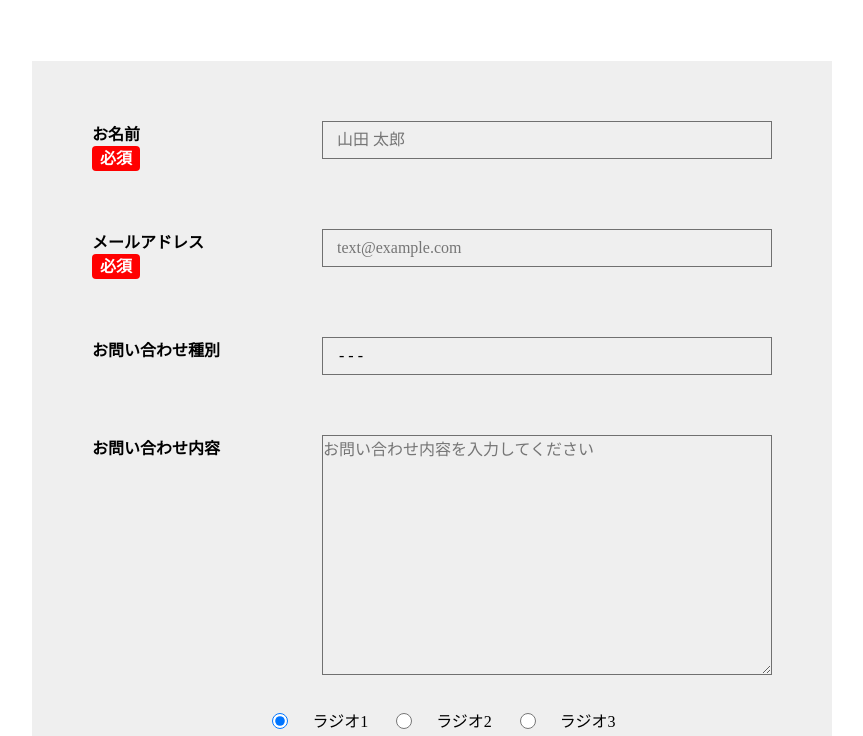
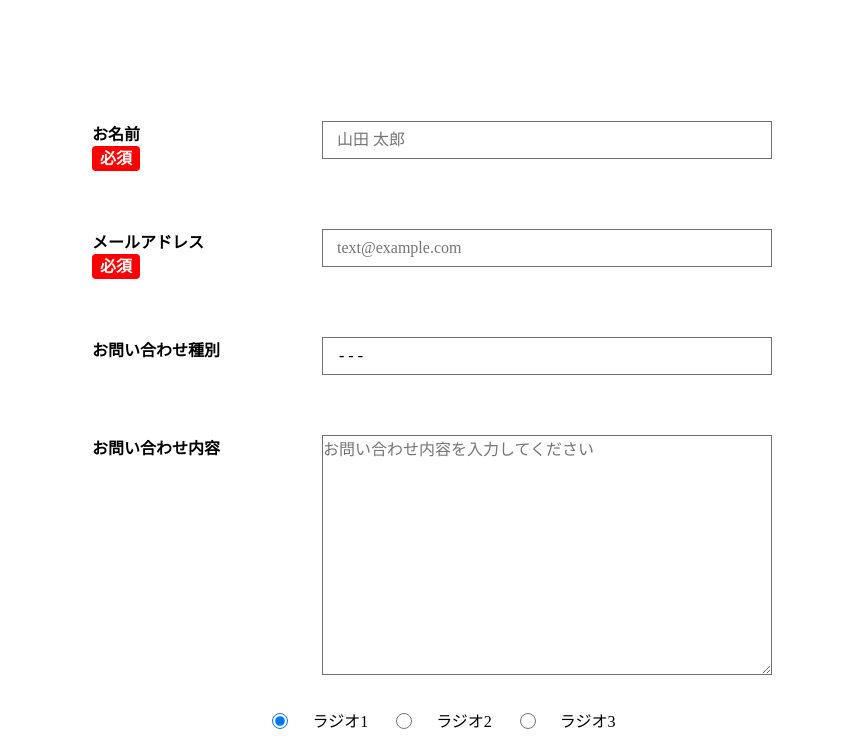
Before and after one commit to ohyama-webtest/deitora-second, a plain HTML site: page index.html in a window 1280 px wide. Shown: the part 4984-5720 px from the top of the page, without its empty margins (208-1071 px from the left). Drawn offline with nearby package versions, Linux system fonts and the light colour scheme; some packages are replaced by stand-ins of ours.

Commit message:
Add files via upload

```diff
--- a/css/style.css
+++ b/css/style.css
@@ -634,7 +634,6 @@ h2 span {
 .contact .form-wrapper {
   width: 800px;
   height: 877px;
-  background-color: #efefef;
   margin: 0 auto;
   padding-bottom: 60px;
 }
```
